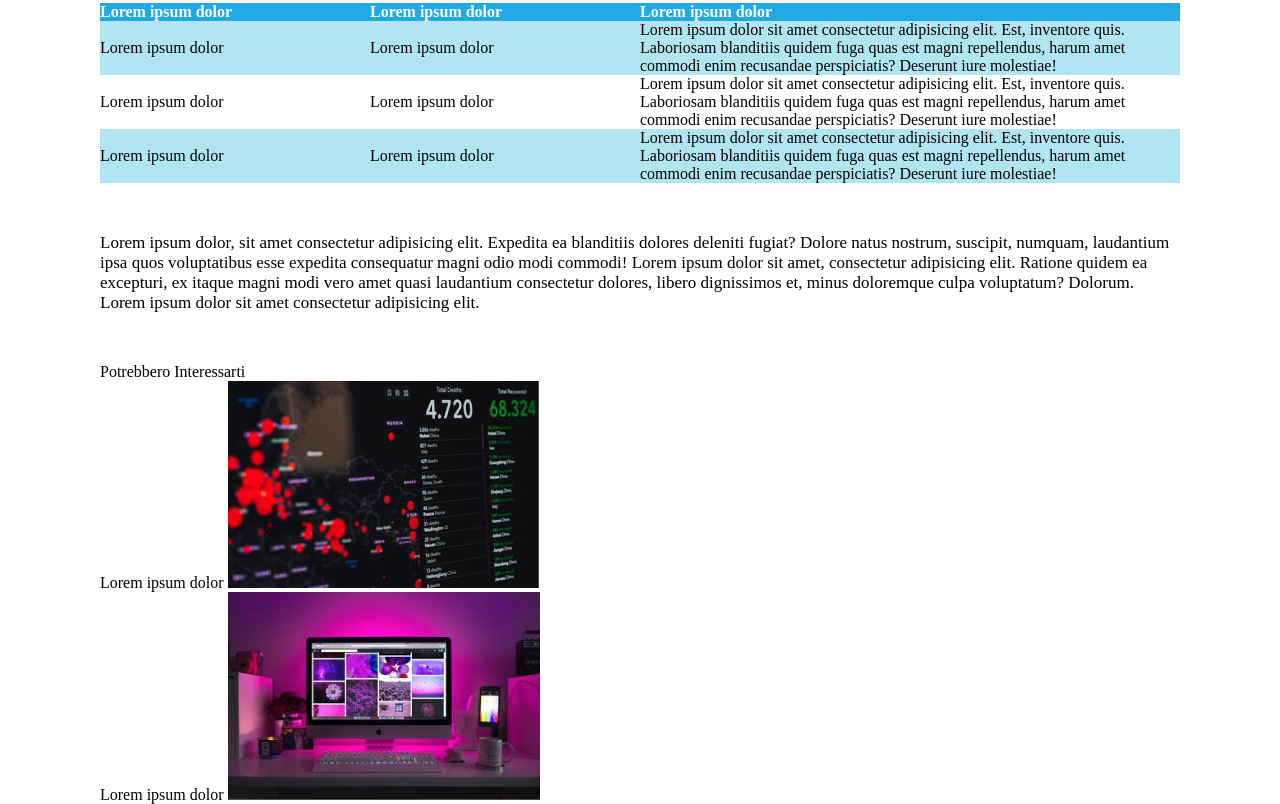
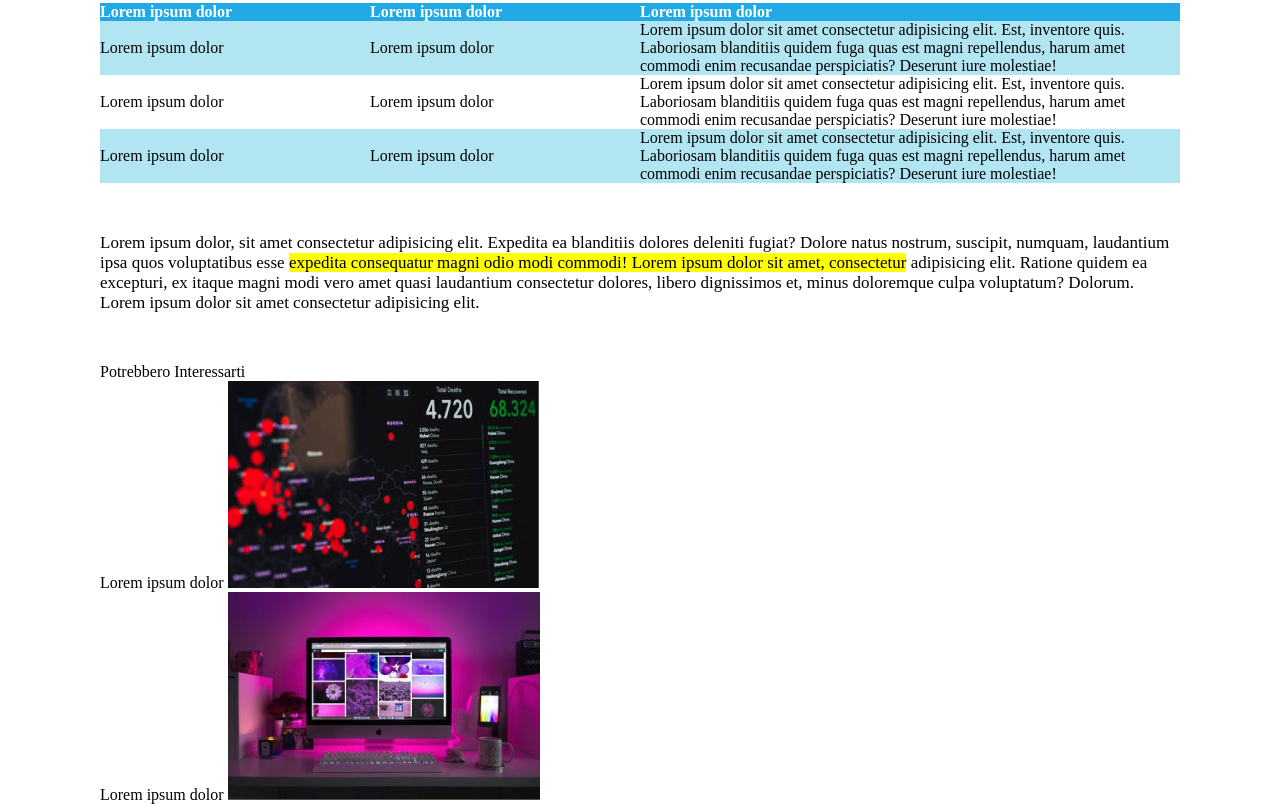
Before and after one commit to marcoregina92/html-css-booleaner, a plain HTML site: page index.html in a window 1280 px wide. Shown: the part 1004-1808 px from the top of the page. Drawn offline with Linux system fonts and the light colour scheme.

Commit message:
correzione main

```diff
--- a/style.css
+++ b/style.css
@@ -64,6 +64,10 @@ p{
     margin-bottom: 30px;
  }
 
+ .highlighted-text{
+    background-color: yellow;
+ }
+
 ul {
     font-size: 17px;
     margin-bottom: 30px;
```
